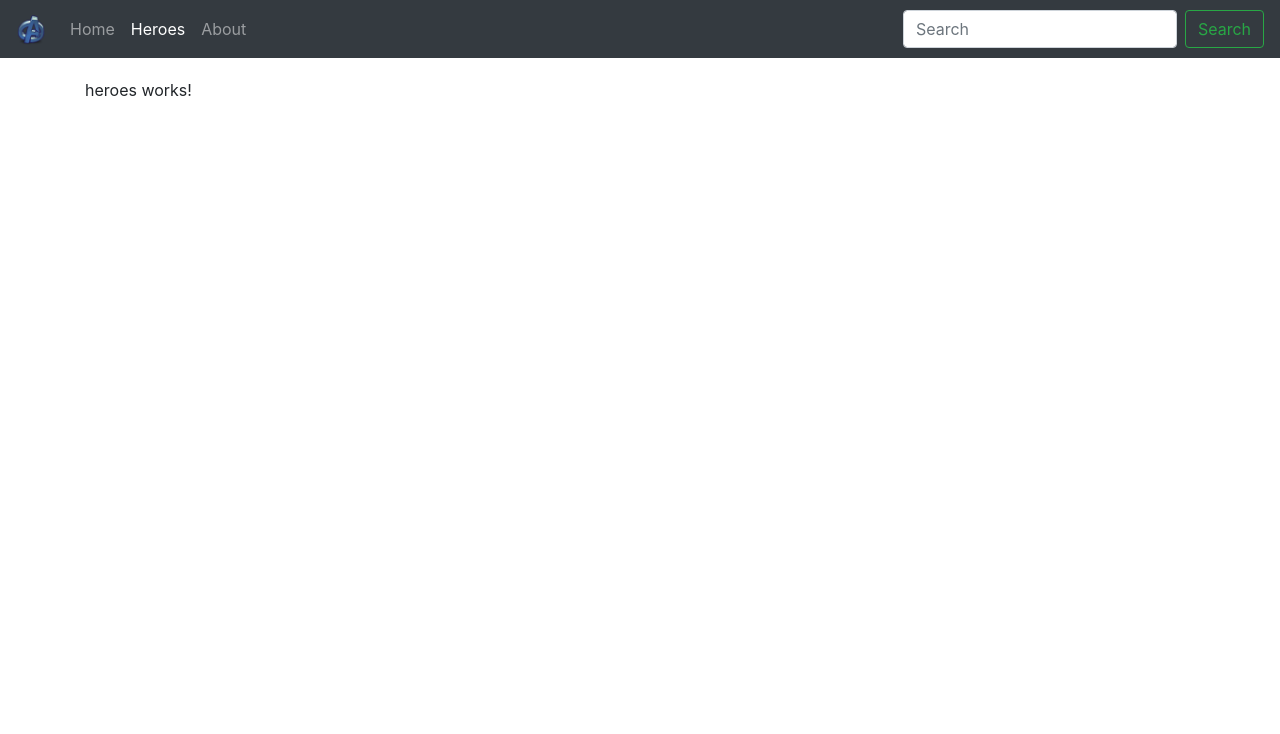
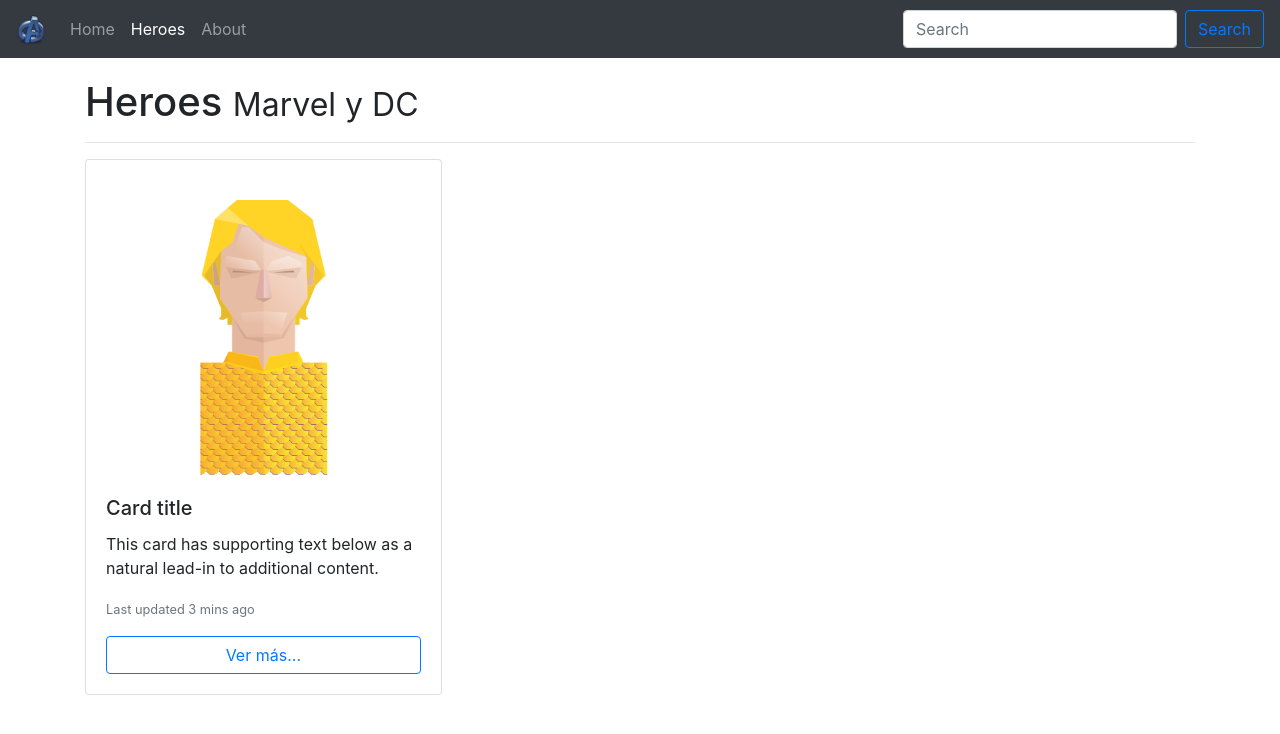
Before and after one commit to TheJonaCode/BuscadorDeHeroes, an Angular app: page /heroes in a window 1280 px wide. Shown: the top 734 px of the page. Built offline with nearby package versions, Linux system fonts and the light colour scheme.

Commit message:
Componente Heroes diseño

```diff
--- a/src/app/components/heroes/heroes.component.html
+++ b/src/app/components/heroes/heroes.component.html
@@ -1 +1,20 @@
-<p>heroes works!</p>
+<h1>Heroes <small>Marvel y DC</small></h1>
+<hr>
+
+<div class="card-columns">
+
+    <div class="card">
+        <img src="assets/img/aquaman.png" class="card-img-top" alt="...">
+        <div class="card-body">
+          <h5 class="card-title">Card title</h5>
+          <p class="card-text">This card has supporting text below as a natural lead-in to additional content.</p>
+          <p class="card-text"><small class="text-muted">Last updated 3 mins ago</small></p>
+
+          <button type="button" class="btn btn-outline-primary btn-block">
+              Ver más...
+          </button>
+
+        </div>
+      </div>
+
+</div>
--- a/src/app/components/shared/navbar/navbar.component.html
+++ b/src/app/components/shared/navbar/navbar.component.html
@@ -23,7 +23,7 @@
       </ul>
       <form class="form-inline my-2 my-lg-0">
         <input class="form-control mr-sm-2" type="search" placeholder="Search" aria-label="Search">
-        <button class="btn btn-outline-success my-2 my-sm-0" type="submit">Search</button>
+        <button class="btn btn-outline-primary my-2 my-sm-0" type="submit">Search</button>
       </form>
     </div>
   </nav>
--- a/src/styles.css
+++ b/src/styles.css
@@ -1,3 +1,7 @@
+body{
+  padding-bottom: 50px;
+}
+
 .main-container{
     margin-top: 20px;
 }
```
